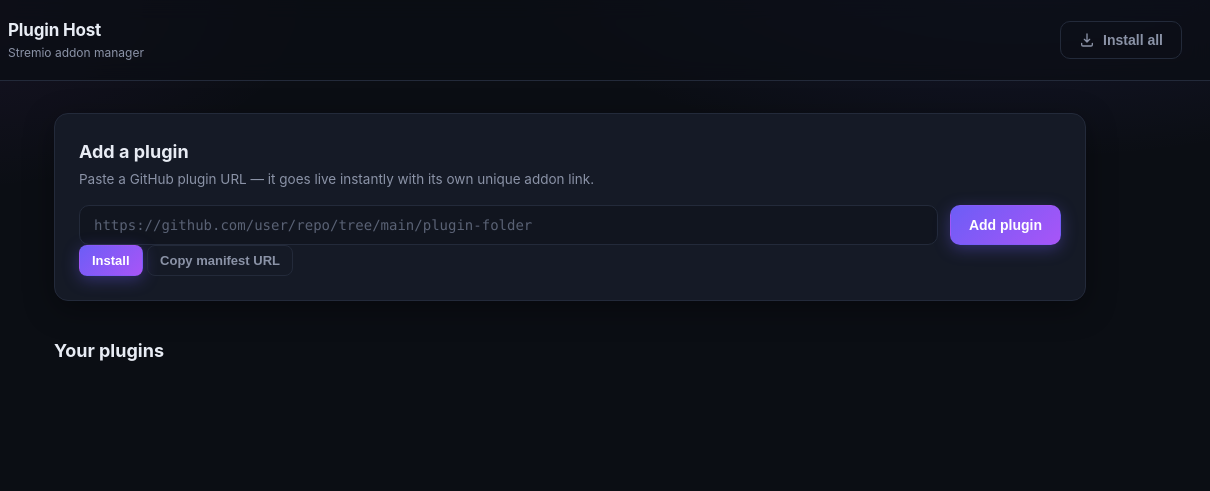
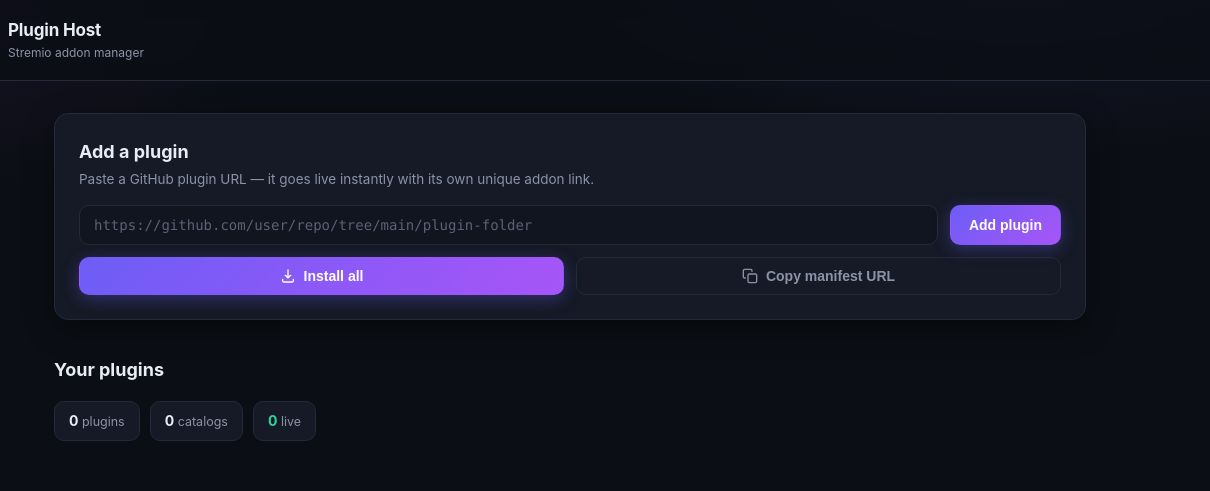
Before and after one commit to RoughGz/plugin-host, a website: page public/index.html in a window 1280 px wide. Shown: the top 491 px of the page, 70-1280 px from the left. Drawn offline with Linux system fonts and the light colour scheme; no server answers.

Commit message:
dashboard: install/copy row under add form, stats strip, live refresh
- Install all moved out of the top bar into a 50/50 row under the add
  form: [Install all] [Copy manifest URL], spanning the add-plugin width.
  Copy shares the root manifest URL (same link Install all opens).
- Stats strip (plugins / catalogs / live) replaces the count badge.
- Statuses auto-refresh every 30s; re-render skipped when nothing
  changed so cards don't re-animate.

```diff
--- a/public/app.js
+++ b/public/app.js
@@ -5,13 +5,15 @@
   const $ = (sel) => document.querySelector(sel);
   const grid = $("#grid");
   const empty = $("#empty");
-  const count = $("#count");
+  const stats = $("#stats");
+  const statPlugins = $("#statPlugins");
+  const statCatalogs = $("#statCatalogs");
+  const statLive = $("#statLive");
   const addForm = $("#addForm");
   const urlInput = $("#urlInput");
   const addBtn = $("#addBtn");
   const addError = $("#addError");
   const toasts = $("#toasts");
-  const installAll = $("#installAll");
   const installRoot = $("#installRoot");
   const copyManifest = $("#copyManifest");
 
@@ -64,10 +66,13 @@
   function render(plugins) {
     grid.innerHTML = "";
     empty.hidden = plugins.length > 0;
-    count.hidden = plugins.length === 0;
-    count.textContent =
-      plugins.length + (plugins.length === 1 ? " plugin" : " plugins");
-    installAll.hidden = plugins.length === 0;
+    stats.hidden = plugins.length === 0;
+    statPlugins.textContent = plugins.length;
+    statCatalogs.textContent = plugins.reduce(
+      (n, p) => n + p.catalogs.length,
+      0,
+    );
+    statLive.textContent = plugins.filter((p) => p.status !== "error").length;
 
     for (const p of plugins) {
       const card = document.createElement("article");
@@ -111,10 +116,14 @@
     }
   }
 
+  let lastJson = "";
   async function load() {
     const res = await api("api/plugins");
     if (!res.ok) throw new Error("HTTP " + res.status);
     const data = await res.json();
+    const json = JSON.stringify(data.plugins || []);
+    if (json === lastJson) return; // skip re-render (and card re-animation)
+    lastJson = json;
     render(data.plugins || []);
   }
 
@@ -179,10 +188,6 @@
     }
   });
 
-  installAll.addEventListener("click", () => {
-    window.open(stremioInstallUrl(location.origin + "/manifest.json"), "_self");
-  });
-
   installRoot.addEventListener("click", () => {
     window.open(stremioInstallUrl(location.origin + "/manifest.json"), "_self");
   });
@@ -193,6 +198,9 @@
     );
   });
 
+  // keep statuses fresh (a plugin can recover or error at any time)
+  setInterval(() => load().catch(() => {}), 30000);
+
   load().catch((e) => {
     toast("Failed to load plugins: " + e.message, "error");
   });
--- a/public/index.html
+++ b/public/index.html
@@ -35,29 +35,6 @@
           <p>Stremio addon manager</p>
         </div>
       </div>
-      <div class="topbar-actions">
-        <button
-          id="installAll"
-          class="btn btn-ghost"
-          hidden
-          title="Install all plugins as one addon"
-        >
-          <svg
-            viewBox="0 0 24 24"
-            width="16"
-            height="16"
-            fill="none"
-            stroke="currentColor"
-            stroke-width="2"
-            stroke-linecap="round"
-            stroke-linejoin="round"
-          >
-            <path d="M12 3v12m0 0l-4-4m4 4l4-4" />
-            <path d="M4 17v2a2 2 0 002 2h12a2 2 0 002-2v-2" />
-          </svg>
-          Install all
-        </button>
-      </div>
     </header>
 
     <main class="container">
@@ -85,10 +62,36 @@
         </form>
         <div id="addError" class="alert alert-error" hidden></div>
         <div class="add-actions">
-          <button id="installRoot" class="btn btn-primary btn-sm">
-            Install
+          <button id="installRoot" class="btn btn-primary">
+            <svg
+              viewBox="0 0 24 24"
+              width="16"
+              height="16"
+              fill="none"
+              stroke="currentColor"
+              stroke-width="2"
+              stroke-linecap="round"
+              stroke-linejoin="round"
+            >
+              <path d="M12 3v12m0 0l-4-4m4 4l4-4" />
+              <path d="M4 17v2a2 2 0 002 2h12a2 2 0 002-2v-2" />
+            </svg>
+            Install all
           </button>
-          <button id="copyManifest" class="btn btn-ghost btn-sm">
+          <button id="copyManifest" class="btn btn-ghost">
+            <svg
+              viewBox="0 0 24 24"
+              width="16"
+              height="16"
+              fill="none"
+              stroke="currentColor"
+              stroke-width="2"
+              stroke-linecap="round"
+              stroke-linejoin="round"
+            >
+              <rect x="9" y="9" width="13" height="13" rx="2" />
+              <path d="M5 15H4a2 2 0 01-2-2V4a2 2 0 012-2h9a2 2 0 012 2v1" />
+            </svg>
             Copy manifest URL
           </button>
         </div>
@@ -97,7 +100,11 @@
       <section class="plugins-section">
         <div class="section-head">
           <h2>Your plugins</h2>
-          <span id="count" class="badge" hidden></span>
+        </div>
+        <div class="stats" id="stats" hidden>
+          <div class="stat"><span id="statPlugins">0</span> plugins</div>
+          <div class="stat"><span id="statCatalogs">0</span> catalogs</div>
+          <div class="stat stat-live"><span id="statLive">0</span> live</div>
         </div>
         <div id="grid" class="grid"></div>
         <div id="empty" class="empty" hidden>
--- a/public/styles.css
+++ b/public/styles.css
@@ -81,11 +81,6 @@
 .brand-text p {
   font-size: 12px;
   color: var(--text-dim);
-}
-
-.topbar-actions {
-  display: flex;
-  gap: 10px;
 }
 
 /* ---------- buttons ---------- */
@@ -237,6 +232,15 @@
   box-shadow: 0 0 0 3px rgba(109, 93, 246, 0.2);
 }
 
+.add-actions {
+  display: flex;
+  gap: 12px;
+  margin-top: 12px;
+}
+.add-actions .btn {
+  flex: 1;
+}
+
 /* ---------- alerts ---------- */
 .alert {
   margin-top: 14px;
@@ -269,6 +273,29 @@
   font-weight: 600;
   padding: 3px 10px;
   border-radius: 999px;
+}
+
+.stats {
+  display: flex;
+  gap: 10px;
+  flex-wrap: wrap;
+  margin-bottom: 18px;
+}
+.stat {
+  background: var(--card);
+  border: 1px solid var(--border);
+  border-radius: 10px;
+  padding: 8px 14px;
+  font-size: 12.5px;
+  color: var(--text-dim);
+}
+.stat span {
+  color: var(--text);
+  font-weight: 700;
+  font-size: 14px;
+}
+.stat-live span {
+  color: var(--green);
 }
 
 .grid {
@@ -490,11 +517,6 @@
   .add-form .btn {
     width: 100%;
   }
-  .add-actions {
-    display: flex;
-    gap: 8px;
-    margin-top: 10px;
-  }
 
   .grid {
     grid-template-columns: 1fr;
```
